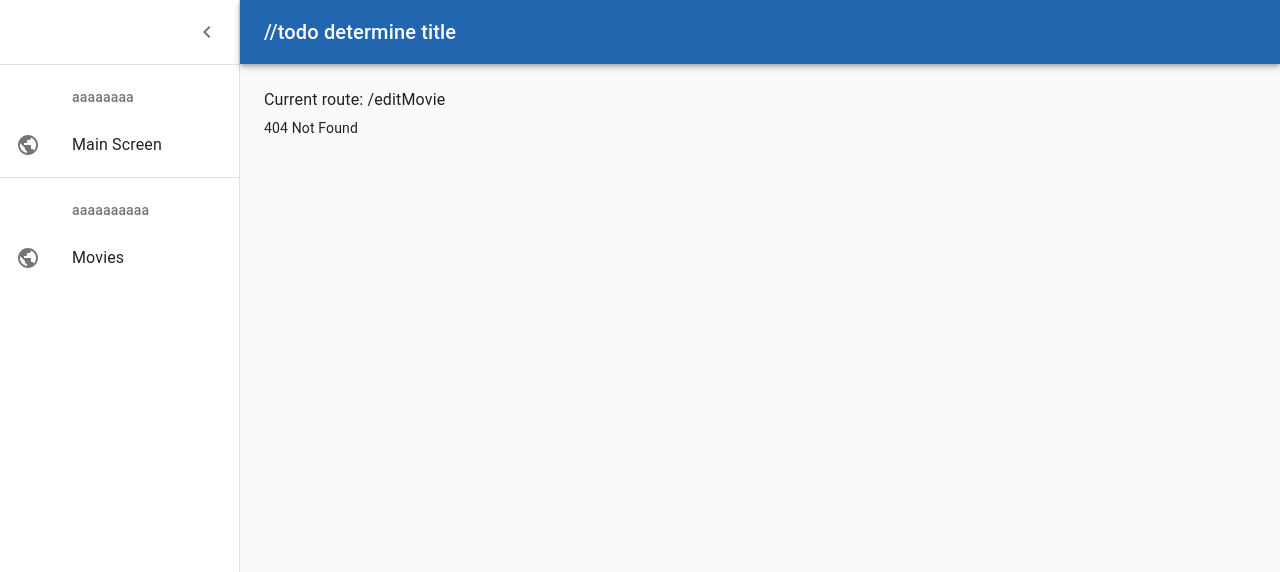
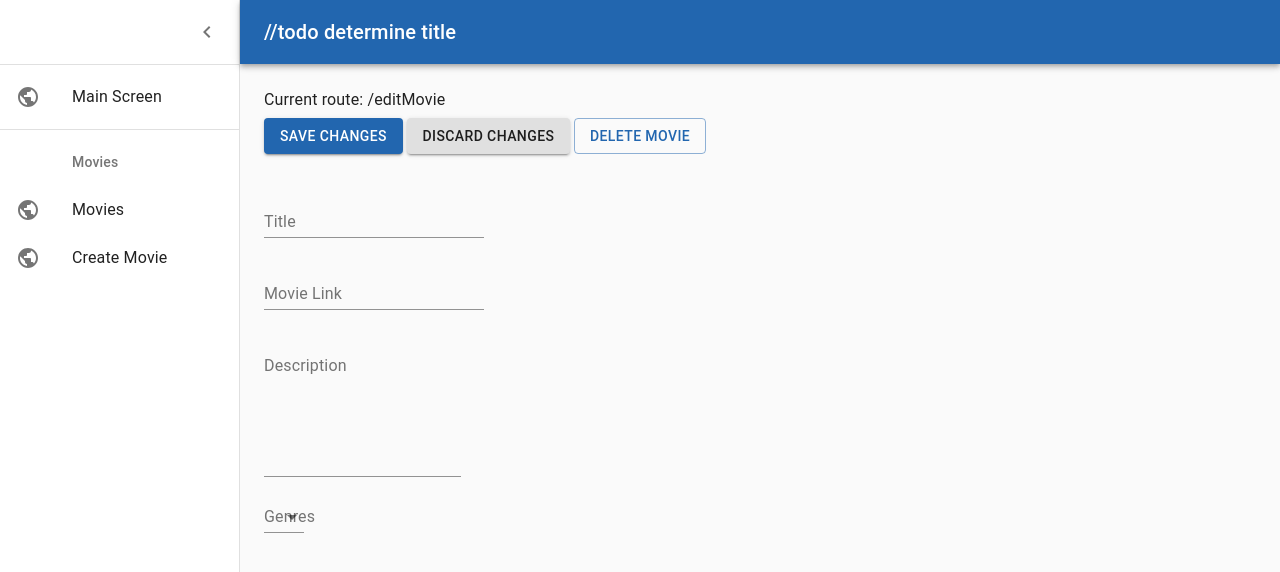
Before and after one commit to chf3kl9/S4M_frontend, a React (Create React App) app: page /editMovie in a window 1280 px wide. Before the commit this address had no page. Shown: the top 572 px of the page. Built offline with nearby package versions, Linux system fonts and the light colour scheme.

Commit message:
quick commit

```diff
--- a/src/app.jsx
+++ b/src/app.jsx
@@ -2,11 +2,12 @@ import React from 'react';
 import {BrowserRouter as Router, Redirect, Route, Switch} from "react-router-dom";
 import NoMatch from "./components/views/NoMatch";
 import MainScreen from "./components/views/MainScreen";
-import MovieScreen from "./components/views/MovieScreen";
+import MovieScreen from "./components/views/movie/MovieScreen";
 import Dashboard from "./components/views/Dashboard";
 import withStyles from "@material-ui/core/styles/withStyles";
 import withRoot from "./withRoot.jsx";
-import MovieDetailScreen from "./components/views/MovieDetailScreen";
+import MovieDetailScreen from "./components/views/movie/MovieDetailScreen";
+import MovieEditScreen from "./components/views/movie/MovieEditScreen";
 
 const styles = () => ({
     root: { display: 'flex' },
@@ -22,6 +23,7 @@ const App = ({classes}) => {
                     <Route path="/main" component={MainScreen} />
                     <Route path="/movies" component={MovieScreen}/>
                     <Route path="/movie" component={MovieDetailScreen}/>
+                    <Route path="/editMovie" component={MovieEditScreen}/>
 
                     {/*<Route path="/login" component={Login} />
                     <Route path="/logout" component={Logout} /> */}
--- a/src/components/MovieCalls.jsx
+++ b/src/components/apicalls/MovieCalls.jsx
@@ -2,8 +2,8 @@ import axios from "axios";
 
 class MovieCalls {
 
-    //endpoint = "http://localhost:8094";
-    endpoint = "https://s4m-backend.herokuapp.com";
+    endpoint = "http://localhost:8080";
+    //endpoint = "https://s4m-backend.herokuapp.com";
 
     getAllMovies(screen) {
         let call = "/movies";
@@ -54,8 +54,9 @@ class MovieCalls {
         axios
             .delete(this.endpoint + call)
             .then(response => {
-                //todo transition to all movies
-                console.log("Yay, success!");
+                screen.props.history.push({
+                    pathname: "/movies"
+                });
             })
             .catch(error => {console.log(error); console.log(error.response)});
     }
--- a/src/components/views/Menu.jsx
+++ b/src/components/views/Menu.jsx
@@ -22,7 +22,6 @@ const ListItemLink = ({primary, icon, to}) => {
 
 export const mainMenuItems = (
     <>
-        <ListSubheader inset>aaaaaaaa</ListSubheader>
         <ListItemLink to="/main"
                       primary="Main Screen"
                       icon={<PublicIcon />} />
@@ -31,9 +30,12 @@ export const mainMenuItems = (
 
 export const secondaryMenuItems = (
     <>
-        <ListSubheader inset>aaaaaaaaaa</ListSubheader>
+        <ListSubheader inset>Movies</ListSubheader>
         <ListItemLink to="/movies"
                       primary="Movies"
                       icon={<PublicIcon />} />
+        <ListItemLink to="/editMovie"
+                      primary="Create Movie"
+                      icon={<PublicIcon />} />
     </>
 );
--- a/src/components/views/MovieDetailScreen.jsx
+++ b/src/components/views/movie/MovieDetailScreen.jsx
@@ -1,7 +1,8 @@
 import React, {Component} from "react";
 import {withRouter} from "react-router-dom";
 import withStyles from "@material-ui/core/styles/withStyles";
-import MovieCalls from "../MovieCalls";
+import MovieCalls from "../../apicalls/MovieCalls";
+import Button from "@material-ui/core/Button";
 
 const styles = theme => ({ //todo move to other file and import
 });
@@ -14,6 +15,10 @@ class MovieDetailScreen extends Component {
         const {movieId} = this.props.location;
         if (movieId !== undefined)
             this.movieCalls.getMovieById(this, movieId);
+        else
+            this.props.history.push({
+                pathname: "/editMovie"
+            })
     }
 
     movieCalls = new MovieCalls();
@@ -22,15 +27,23 @@ class MovieDetailScreen extends Component {
         movie: {id: -1, title: "", description: "", link: ""},
     };
 
-    handleChange = event => {
-        this.setState({[event.target.name]: event.target.value});
-    };
-
     movieReturned() {
         if (this.state.movie === null) {
+            //todo tell user that something went wrong, as the selected movie was not found
             this.props.history.push({
                 pathname: "/movies"
             });
+        }
+    }
+
+    editMovie() {
+        if (this.state.movie.id > 0) {
+            this.props.history.push({
+                pathname: "/editMovie",
+                movieId: this.state.movie.id
+            })
+        } else {
+            //todo tell user to wait a bit so that the movie can load
         }
     }
 
@@ -38,13 +51,17 @@ class MovieDetailScreen extends Component {
         const {classes} = this.props;
         return (
             <div>
-                Id: {this.state.movie.id}
-                <br/><br/>
                 Title: {this.state.movie.title}
                 <br/><br/>
                 Description: {this.state.movie.description}
                 <br/><br/>
                 Link: {this.state.movie.link}
+                <br/><br/>
+                <Button variant="contained" className={classes.button}
+                    onClick={() => this.editMovie()}>
+                    Edit
+                </Button>
+
             </div>
         );
     }
--- /dev/null
+++ b/src/components/views/movie/MovieEditScreen.jsx
@@ -0,0 +1,214 @@
+import React, {Component} from "react";
+import {withRouter} from "react-router-dom";
+import withStyles from "@material-ui/core/styles/withStyles";
+import MovieCalls from "../../apicalls/MovieCalls";
+import Button from "@material-ui/core/Button";
+import FormControl from "@material-ui/core/FormControl";
+import InputLabel from "@material-ui/core/InputLabel";
+import Select from "@material-ui/core/Select";
+import MenuItem from "@material-ui/core/MenuItem";
+import Checkbox from "@material-ui/core/Checkbox";
+import ListItemText from "@material-ui/core/ListItemText";
+import TextField from "@material-ui/core/TextField";
+import Dialog from "@material-ui/core/Dialog";
+import DialogTitle from "@material-ui/core/DialogTitle";
+import DialogContent from "@material-ui/core/DialogContent";
+import DialogContentText from "@material-ui/core/DialogContentText";
+import DialogActions from "@material-ui/core/DialogActions";
+import Input from "@material-ui/core/Input";
+
+const styles = theme => ({ //todo move to other file and import
+});
+const ITEM_HEIGHT = 48;
+const ITEM_PADDING_TOP = 8;
+const MenuProps = {
+    PaperProps: {
+        style: {
+            maxHeight: ITEM_HEIGHT * 4.5 + ITEM_PADDING_TOP,
+            width: 250,
+        },
+    },
+};
+
+class MovieDetailScreen extends Component {
+
+    constructor(props){
+        super(props);
+
+        const {movieId} = this.props.location;
+        if (movieId !== undefined)
+            this.movieCalls.getMovieById(this, movieId);
+    }
+
+    movieCalls = new MovieCalls();
+
+    state = {
+        movie: {id: -1, title: "", description: "", link: ""},
+        genres: [],
+        open: false,
+    };
+
+    handleChange = event => {
+        let tempMovie = this.state.movie;
+        switch(event.target.name) {
+            case "title":
+                tempMovie.title = event.target.value;
+                break;
+            case "link":
+                tempMovie.link = event.target.value;
+                break;
+            case "description":
+                tempMovie.description = event.target.value;
+                break;
+            case "tmp":
+                tempMovie.tmp = event.target.value;
+                break;
+            default:
+                this.setState({[event.target.name]: event.target.value});
+                break;
+        }
+        this.setState({movie: tempMovie});
+    };
+
+    movieReturned() {
+        if (this.state.movie === null) {
+            //todo tell user that something went wrong, as the selected movie was not found
+            this.props.history.push({
+                pathname: "/movies"
+            });
+        }
+    }
+
+    render() {
+        const {classes} = this.props;
+        return (
+            <div>
+                <Button
+                    variant="contained"
+                    color="primary"
+                    className={classes.button}
+                    onClick={() => this.saveMovie()} >
+                    Save Changes
+                </Button> {/* Save Movie button */}
+                <Button
+                    variant="contained"
+                    color="default"
+                    className={classes.button}
+                    onClick={() => this.discardChanges()}>
+                    Discard changes
+                </Button> {/* Discard changes button */}
+                <Button
+                    variant="outlined"
+                    color="primary"
+                    onClick={() => this.toggleDelete(true)}>
+                    Delete Movie
+                </Button> {/* Delete Movie button */}
+
+                <Dialog
+                    open={this.state.open}
+                    onClose={() => this.toggleDelete(false)}
+                    aria-labelledby="alert-dialog-title"
+                    aria-describedby="alert-dialog-description"
+                >
+                    <DialogTitle id="alert-dialog-title">Delete this Movie?</DialogTitle>
+                    <DialogContent>
+                        <DialogContentText id="alert-dialog-description">
+                            Are you sure you want to delete this movie? This action cannot be undone.
+                        </DialogContentText>
+                    </DialogContent>
+                    <DialogActions>
+                        <Button onClick={() => this.toggleDelete(false)} color="primary">
+                            Cancel
+                        </Button>
+                        <Button onClick={() => this.deleteMovie()} color="primary" autoFocus>
+                            Delete
+                        </Button>
+                    </DialogActions>
+                </Dialog> {/* Delete Confirmation Dialog/Popup */}
+                <br/><br/>
+
+                <TextField
+                    id="standard"
+                    name="title"
+                    label="Title"
+                    value={this.state.movie.title}
+                    onChange={this.handleChange}
+                    className={classes.textField}
+                    margin="normal"
+                /> {/* Title TextField */}
+                <br/>
+                <TextField
+                    id="standard"
+                    name="link"
+                    label="Movie Link"
+                    value={this.state.movie.link}
+                    onChange={this.handleChange}
+                    className={classes.textField}
+                    margin="normal"
+                /> {/* Movie Link TextField */}
+                <br/>
+                <TextField
+                    id="standard-multiline-flexible"
+                    name="description"
+                    label="Description"
+                    multiline
+                    rows="6"
+                    value={this.state.movie.description}
+                    onChange={this.handleChange}
+                    className={classes.multiTextField}
+                    margin="normal"
+                /> {/* Description multi line TextField */}
+                <br/>
+                <FormControl className={classes.formControl}>
+                    <InputLabel htmlFor="select-multiple-checkbox">Genres</InputLabel>
+                    <Select
+                        multiple
+                        value={this.state.movie.genres}
+                        onChange={this.handleChange}
+                        input={<Input id="select-multiple-checkbox" />}
+                        renderValue={selected => selected.map(x => x.name).join(', ')}
+                        MenuProps={MenuProps}
+                        inputProps={{
+                            name: "selectedGenres",
+                            id: "genres-simple",
+                        }}
+                    >
+                        {this.state.genres.map(genre => (
+                            <MenuItem key={genre.id} value={genre}>
+                                <Checkbox checked={this.state.movie.genres.indexOf(genre) > -1} />
+                                <ListItemText primary={genre.name} />
+                            </MenuItem>
+                        ))}
+                    </Select>
+                </FormControl> {/* Genres multi checkbox select */}
+            </div>
+        );
+    }
+
+    toggleDelete(open) {
+        this.setState({open: open});
+    }
+
+    deleteMovie() {
+        this.movieCalls.deleteMovieById(this, this.state.movie.id);
+    }
+
+    discardChanges() {
+        if (this.state.movie.id > 0) {
+            this.props.history.push({
+                pathname: "/movie",
+                movieId: this.state.movie.id,
+            });
+        } else {
+            this.props.history.push({
+                pathname: "/movies",
+            })
+        }
+    }
+
+    saveMovie() {
+        //todo :S
+    }
+}
+
+export default withRouter(withStyles(styles)(MovieDetailScreen));
--- a/src/components/views/MovieScreen.jsx
+++ b/src/components/views/movie/MovieScreen.jsx
@@ -1,7 +1,7 @@
 import React, {Component} from "react";
 import {withRouter} from "react-router-dom";
 import withStyles from "@material-ui/core/styles/withStyles";
-import MovieCalls from "../MovieCalls";
+import MovieCalls from "../../apicalls/MovieCalls";
 import FormControl from "@material-ui/core/FormControl";
 import InputLabel from "@material-ui/core/InputLabel";
 import Select from "@material-ui/core/Select";
```
Also changed, not shown: 1 other file (tests, documents, lock files or other folders).
